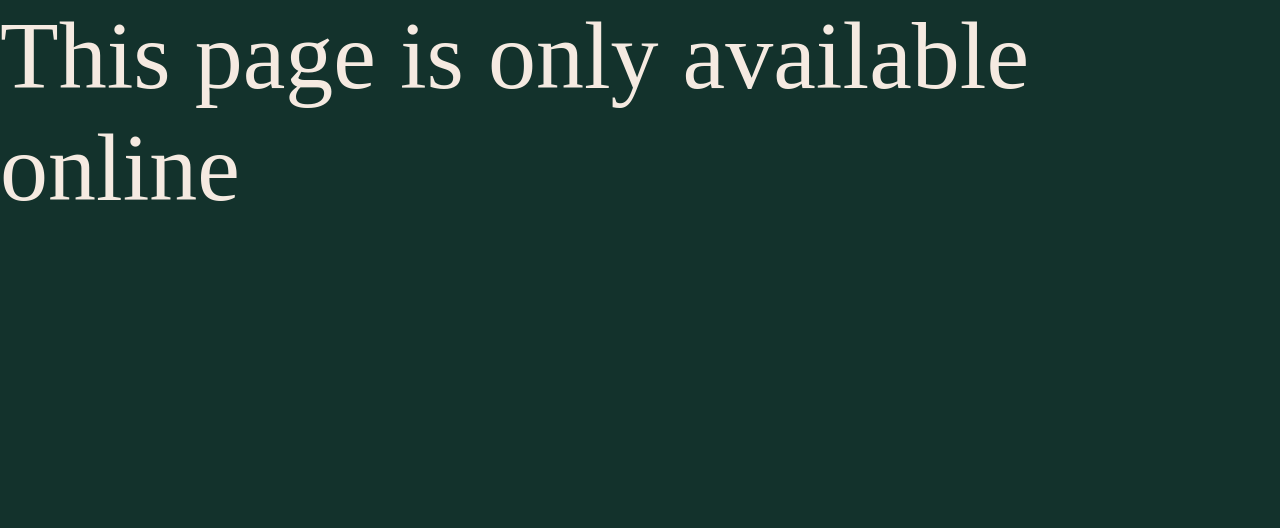
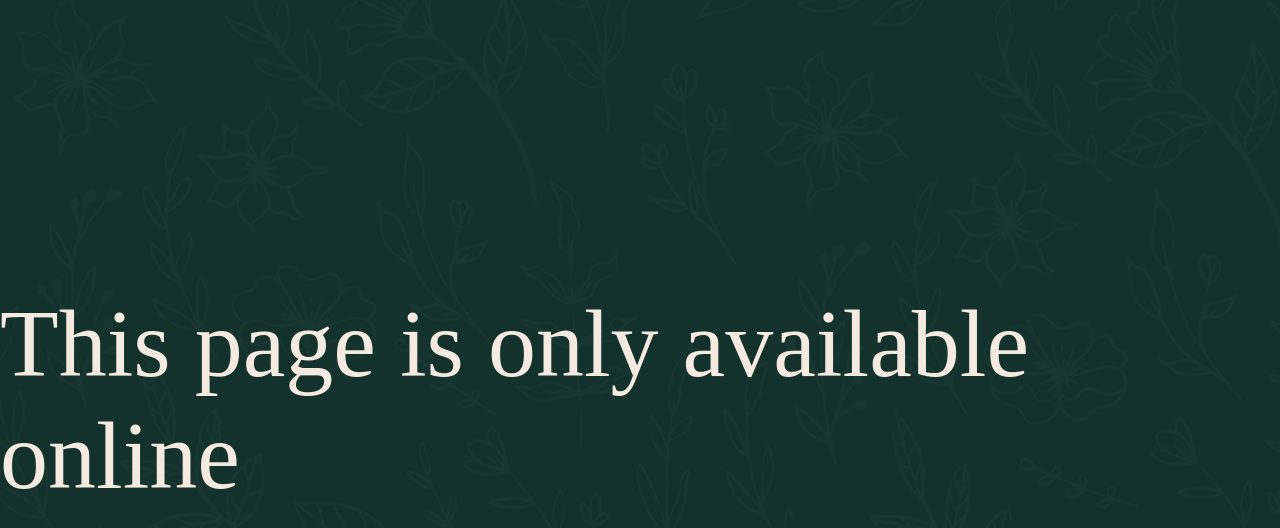
Before and after one commit to zackharley/wedding, a Next.js app: page /online in a window 1280 px wide. Shown: the top 528 px of the page. Built offline with nearby package versions, Linux system fonts and the light colour scheme.

Commit message:
Test online only page

```diff
--- a/src/app/online/page.tsx
+++ b/src/app/online/page.tsx
@@ -1,7 +1,14 @@
-import { Typography } from '@mui/material';
+import FloralWrapper from '@/components/FloralWrapper';
+import { Button, Typography } from '@mui/material';
+import Link from 'next/link';
 
 export default function OnlinePage() {
   return (
-    <Typography variant="h1">This page is only available online</Typography>
+    <FloralWrapper>
+      <Typography variant="h1">This page is only available online</Typography>
+      <Link href="/" passHref>
+        <Button>Go Home</Button>
+      </Link>
+    </FloralWrapper>
   );
 }
--- a/src/app/page.tsx
+++ b/src/app/page.tsx
@@ -3,6 +3,7 @@ import flowerDecoration from './img/flower-decoration.svg';
 import Image from 'next/image';
 import PhotoGallery from './components/PhotoGallery';
 import FloralWrapper from '@/components/FloralWrapper';
+import Link from 'next/link';
 // import InstallPrompt from './components/InstallPrompt';
 // import PushNotificationManager from './components/PushNotificationManager';
 
@@ -104,7 +105,7 @@ export default function Home() {
             letterSpacing="0.06875rem"
             sx={{ mt: 4 }}
           >
-            FORMAL INVITATION TO FOLLOW
+            <Link href="/online">FORMAL INVITATION TO FOLLOW</Link>
           </Typography>
         </Box>
       </Container>
```
Also changed, not shown: src/app/offline/page.tsx (+6 -3 lines).
